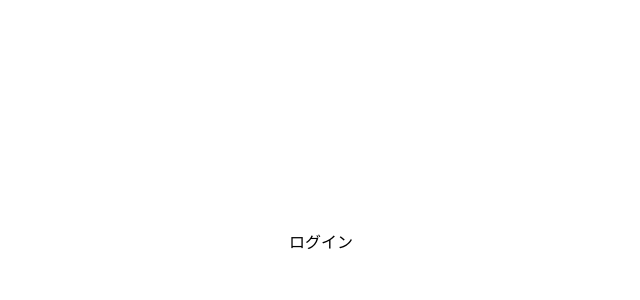
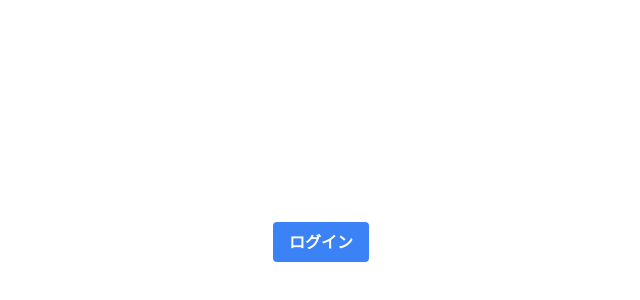
Before and after one commit to ufoo68/next-line-handson, a Next.js app: page /sign_in in a window 1280 px wide. Shown: the part 158-458 px from the top of the page, without its empty margins (319-959 px from the left). Built offline with nearby package versions, Linux system fonts and the light colour scheme.

Commit message:
fix style

```diff
--- a/app/components/buttons.tsx
+++ b/app/components/buttons.tsx
@@ -4,7 +4,10 @@
 
 export const LoginButton = () => {
   return (
-    <button className="btn btn-blue" onClick={() => signIn('line', { callbackUrl: '/' })}>
+    <button
+      className="bg-blue-500 hover:bg-blue-700 text-white font-bold py-2 px-4 rounded"
+      onClick={() => signIn('line', { callbackUrl: '/' })}
+    >
       ログイン
     </button>
   );
@@ -12,7 +15,10 @@
 
 export const LogoutButton = () => {
   return (
-    <button className="btn btn-blue" onClick={() => signOut()}>
+    <button
+      className="bg-blue-500 hover:bg-blue-700 text-white font-bold py-2 px-4 rounded"
+      onClick={() => signOut()}
+    >
       ログアウト
     </button>
   );
```
